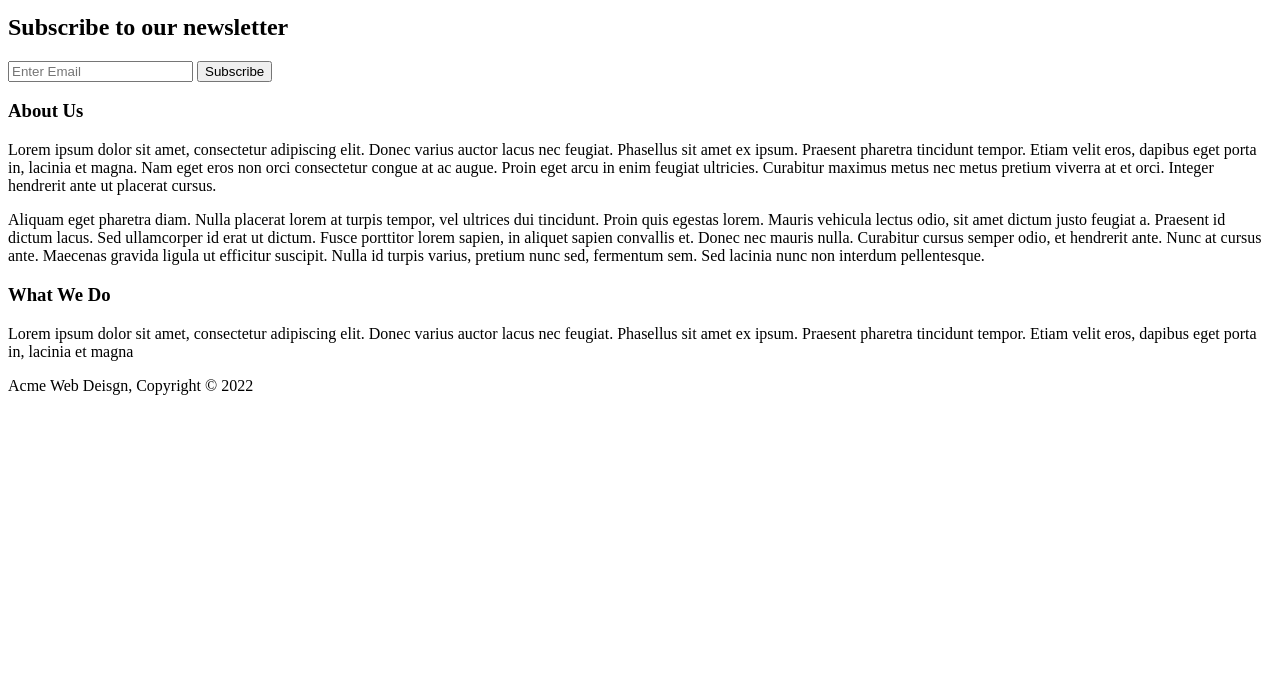
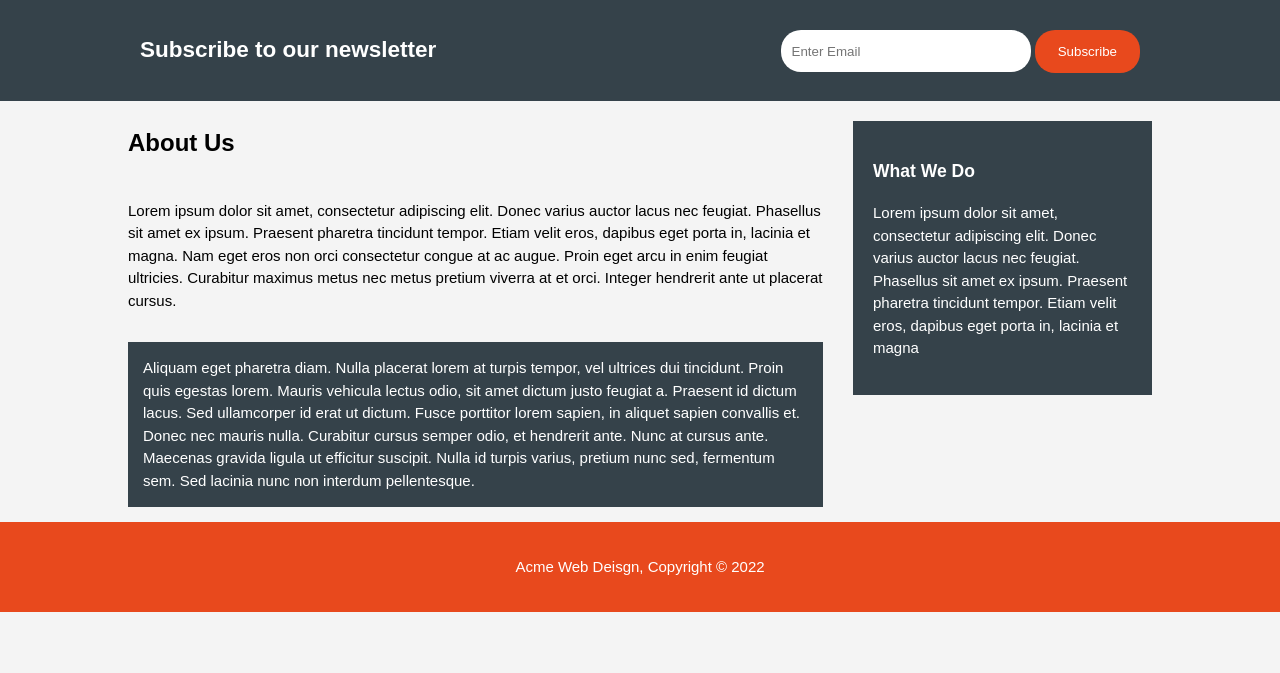
Before and after one commit to bereka03/Acme, a plain HTML site: page pages/about.html in a window 1280 px wide. Shown: the part 127-800 px from the top of the page. Drawn offline with Linux system fonts and the light colour scheme; the site is published under a folder, as on GitHub Pages, so addresses that start at the root find nothing.

Commit message:
Fourth commit

```diff
--- a/pages/about.html
+++ b/pages/about.html
@@ -4,7 +4,7 @@
     <meta charset="UTF-8">
     <meta http-equiv="X-UA-Compatible" content="IE=edge">
     <meta name="viewport" content="width=device-width, initial-scale=1.0">
-    <link rel="stylesheet" href="/css/style.css">
+    <link rel="stylesheet" href="../css/style.css">
     <title>About</title>
 </head>
 <body>
```
Also changed, not shown: pages/services.html (+1 -1 lines).
